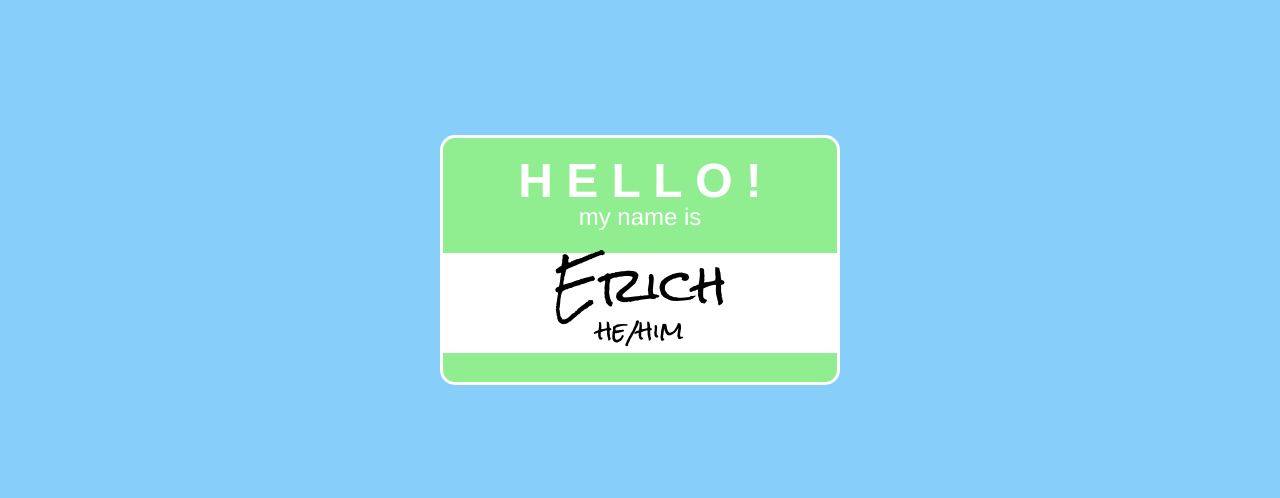
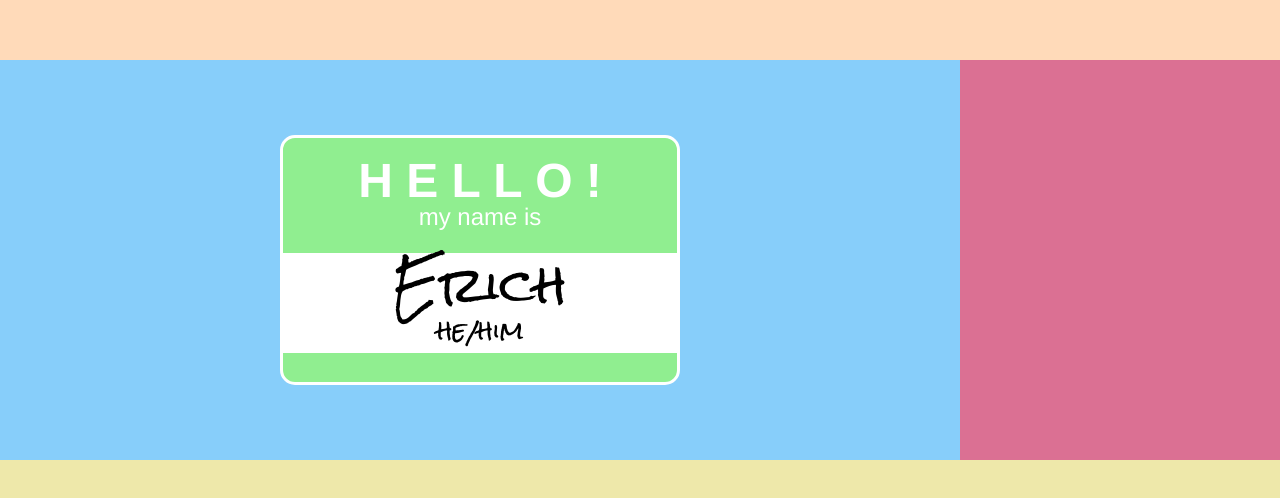
Before and after one commit to erichsauer/lab-02a-name-tag-2, a plain HTML site: page index.html in a window 1280 px wide. Shown: the part 140-638 px from the top of the page. Drawn offline with Linux system fonts and the light colour scheme.

Commit message:
adds header, footer, main, aside sections

```diff
--- a/index.html
+++ b/index.html
@@ -9,8 +9,9 @@
     <link href="https://fonts.googleapis.com/css2?family=Rock+Salt&display=swap" rel="stylesheet">
 </head>
 <body>
-    <header></header>
-    <main>
+    <div class="grid-container">
+        <header class="header"></header>
+        <main class="main">
             <section class="nametag">
                 <div class="hello"><strong>H E L L O !</strong></div>
                 <div class="my-name-is">my name is</div>
@@ -21,7 +22,8 @@
                 <section class="bottom"></section>
             </section>
         </main>
-    <aside></aside>
-    <footer></footer>
+        <aside class="aside"></aside>
+        <footer class="footer"></footer>
+    </div>
 </body>
 </html>
--- a/style.css
+++ b/style.css
@@ -10,31 +10,45 @@ html, body {
 }
 
 body {
-    background-color: lightskyblue;
-    display: grid;
+    /* background-color: lightskyblue; */
+    display: flex;
     align-items: center;
     justify-content: center;
     flex-direction: column;
 }
 
-header {
+.grid-container {
+    display: grid;
+    width: 100%;
+    height: 100%;
+    grid-template: 1fr 1fr 1fr 1fr / 1fr 1fr 1fr 1fr;
+}
+
+.header {
+    background-color:peachpuff;
     grid-row: 1 / 2;
     grid-column: 1 / 5;
 }
 
-main {
+.main {
+    background-color: lightskyblue;
+    display: flex;
+    align-items: center;
+    justify-content: center;
     grid-row: 2 / 4;
     grid-column: 1 / 4;
 
 }
 
-aside {
+.aside {
+    background-color: palevioletred;
     grid-row: 2 / 4;
     grid-column: 4 / 5;
 
 }
 
-footer {
+.footer {
+    background-color: palegoldenrod;
     grid-row: 4 / 5;
     grid-column: 1 / 5;
 
```
Lines whose indentation alone changed are shown as unchanged.
